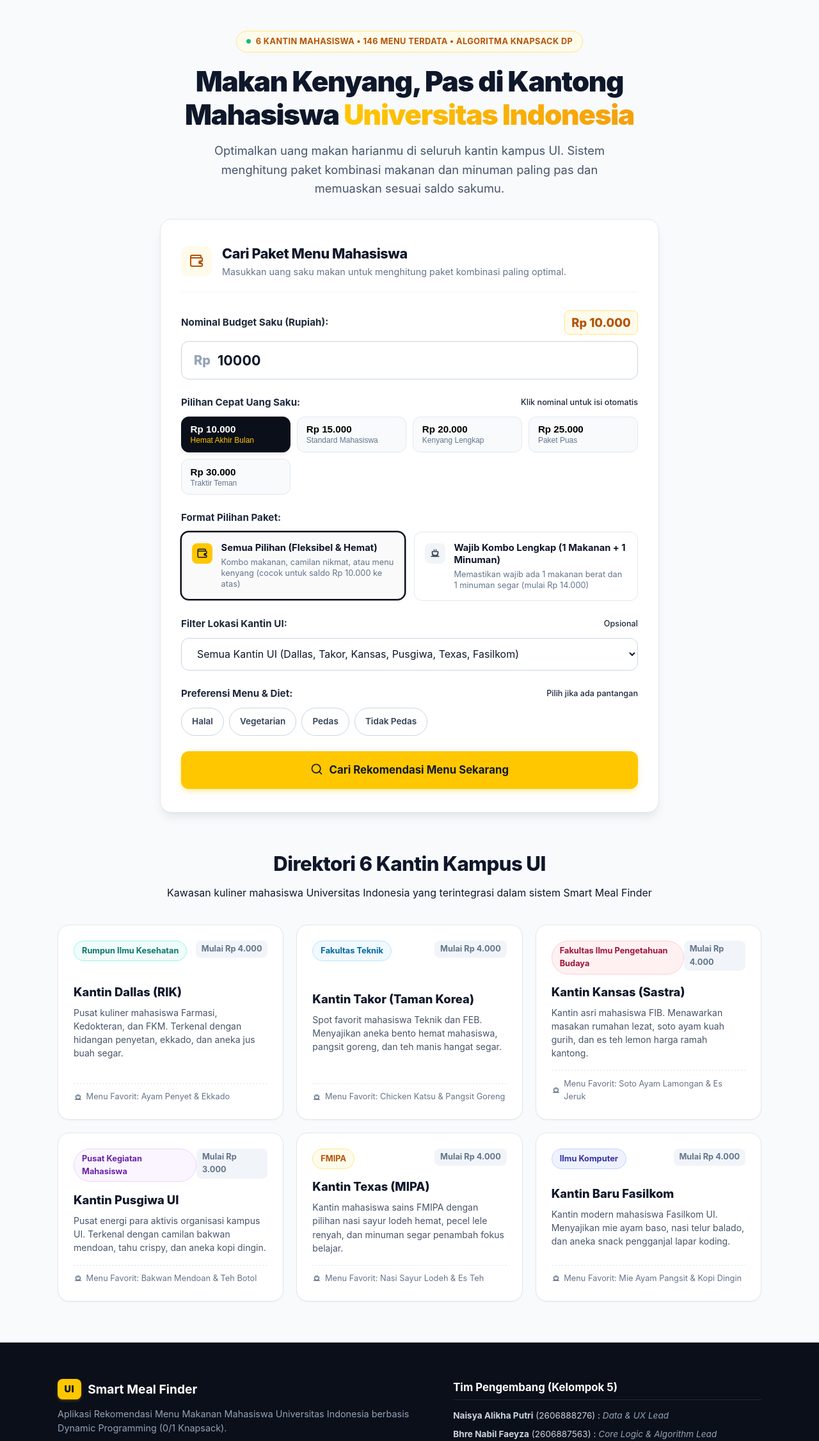
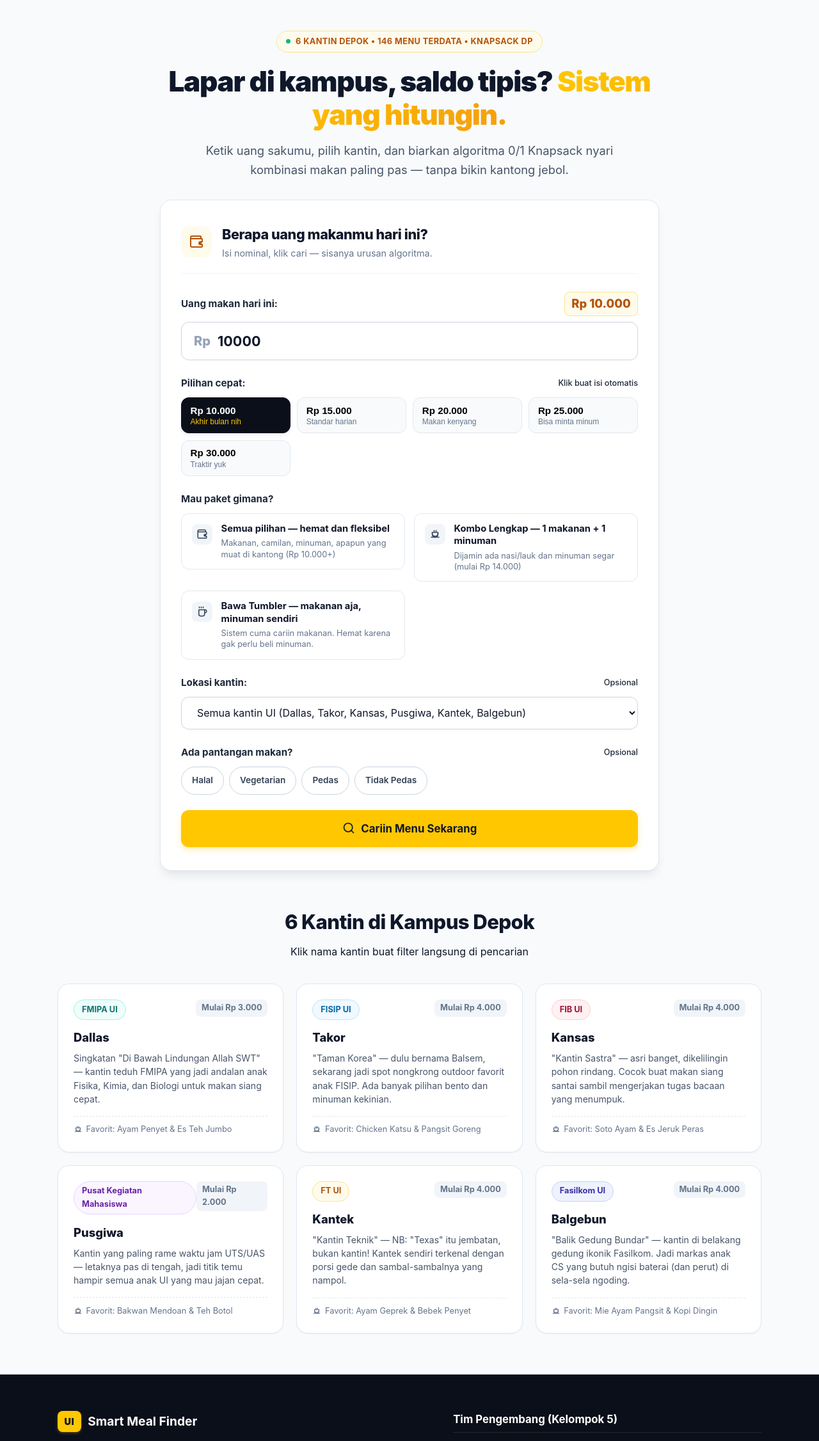
Before and after one commit to BhreKheley/TPA-DDP1, a Flask app: page / in a window 1280 px wide. Shown: the part 77-2329 px from the top of the page at 64% size. Run offline with Flask 3, Linux system fonts and the light colour scheme.

Commit message:
fix(data): correct UI canteen names, faculty, and student-voice copy
- Dallas: RIK UI -> FMIPA UI, nama lengkap 'Di Bawah Lindungan Allah SWT'
- Takor: FEB UI -> FISIP UI, nama lengkap 'Taman Korea'
- Texas -> Kantek (Kantin Teknik), FT UI (Texas itu jembatan, bukan kantin)
- Fasilkom -> Balgebun (Balik Gedung Bundar), Fasilkom UI
- Kansas: tambah nama lengkap 'Kantin Sastra', FIB UI
- Pusgiwa: tambah nama lengkap 'Pusat Kegiatan Mahasiswa'
- Rewrite seluruh copy index.html dan results.html pakai bahasa anak kampus
- Fix test_loader expected canteen names sesuai nama baru
- Fix test_app no_matching_items accept 'gak ada' sebagai valid phrase

```diff
--- a/app/templates/index.html
+++ b/app/templates/index.html
@@ -4,23 +4,24 @@
 {% block title %}Beranda | Smart Meal Finder UI{% endblock %}
 
 {% block content %}
-<!-- Hero Section Interaktif Kampus UI -->
+<!-- Hero -->
 <section class="hero-section">
     <div class="hero-header-wrap">
         <div class="hero-status-pill">
             <span class="hero-status-dot" aria-hidden="true"></span>
-            <span>6 KANTIN MAHASISWA &bull; 146 MENU TERDATA &bull; ALGORITMA KNAPSACK DP</span>
+            <span>6 KANTIN DEPOK &bull; 146 MENU TERDATA &bull; KNAPSACK DP</span>
         </div>
         <h1 class="hero-title">
-            Makan Kenyang, Pas di Kantong Mahasiswa <span class="highlight-yellow">Universitas Indonesia</span>
+            Lapar di kampus, saldo tipis?
+            <span class="highlight-yellow">Sistem yang hitungin.</span>
         </h1>
         <p class="hero-desc">
-            Optimalkan uang makan harianmu di seluruh kantin kampus UI. Sistem menghitung paket kombinasi makanan dan minuman paling pas dan memuaskan sesuai saldo sakumu.
+            Ketik uang sakumu, pilih kantin, dan biarkan algoritma 0/1 Knapsack nyari kombinasi makan paling pas — tanpa bikin kantong jebol.
         </p>
     </div>
 </section>
 
-<!-- Formulir Rekomendasi Menu Berdasarkan Anggaran -->
+<!-- Form Rekomendasi -->
 <section class="search-section">
     <div class="card search-card">
         <div class="card-header-clean">
@@ -28,16 +29,16 @@
                 {{ icon("wallet", size=24) }}
             </div>
             <div>
-                <h2 class="card-title">Cari Paket Menu Mahasiswa</h2>
-                <p class="card-subtitle">Masukkan uang saku makan untuk menghitung paket kombinasi paling optimal.</p>
+                <h2 class="card-title">Berapa uang makanmu hari ini?</h2>
+                <p class="card-subtitle">Isi nominal, klik cari — sisanya urusan algoritma.</p>
             </div>
         </div>
 
         <form action="/recommend" method="POST" class="budget-form" id="recommend-form">
-            <!-- Input Nominal Anggaran -->
+            <!-- Input Nominal -->
             <div class="form-group">
                 <label for="budget-input" class="form-label">
-                    <span>Nominal Budget Saku (Rupiah):</span>
+                    <span>Uang makan hari ini:</span>
                     <span class="currency-preview" id="budget-preview">Rp 10.000</span>
                 </label>
                 <div class="input-prefix-wrapper">
@@ -47,7 +48,7 @@
                         name="budget"
                         id="budget-input"
                         class="form-control form-control-lg"
-                        placeholder="Contoh: 15000"
+                        placeholder="Ketik nominal, contoh: 15000"
                         value="10000"
                         min="0"
                         step="1000"
@@ -58,49 +59,50 @@
                 </div>
             </div>
 
-            <!-- Pilihan Cepat (Quick Preset Chips) -->
+            <!-- Preset Chips -->
             <div class="form-group">
                 <label class="form-label">
-                    <span>Pilihan Cepat Uang Saku:</span>
-                    <small class="text-muted" style="font-weight: 500;">Klik nominal untuk isi otomatis</small>
+                    <span>Pilihan cepat:</span>
+                    <small class="text-muted" style="font-weight: 500;">Klik buat isi otomatis</small>
                 </label>
                 <div class="preset-chips">
-                    <button type="button" class="preset-chip active" data-amount="10000" data-combo="off">
+                    <button type="button" class="preset-chip active" data-amount="10000" data-combo="off" data-food-only="off">
                         <span class="preset-title">Rp 10.000</span>
-                        <span class="preset-desc">Hemat Akhir Bulan</span>
+                        <span class="preset-desc">Akhir bulan nih</span>
                     </button>
-                    <button type="button" class="preset-chip" data-amount="15000" data-combo="on">
+                    <button type="button" class="preset-chip" data-amount="15000" data-combo="on" data-food-only="off">
                         <span class="preset-title">Rp 15.000</span>
-                        <span class="preset-desc">Standard Mahasiswa</span>
+                        <span class="preset-desc">Standar harian</span>
                     </button>
-                    <button type="button" class="preset-chip" data-amount="20000" data-combo="on">
+                    <button type="button" class="preset-chip" data-amount="20000" data-combo="on" data-food-only="off">
                         <span class="preset-title">Rp 20.000</span>
-                        <span class="preset-desc">Kenyang Lengkap</span>
+                        <span class="preset-desc">Makan kenyang</span>
                     </button>
-                    <button type="button" class="preset-chip" data-amount="25000" data-combo="on">
+                    <button type="button" class="preset-chip" data-amount="25000" data-combo="on" data-food-only="off">
                         <span class="preset-title">Rp 25.000</span>
-                        <span class="preset-desc">Paket Puas</span>
+                        <span class="preset-desc">Bisa minta minum</span>
                     </button>
-                    <button type="button" class="preset-chip" data-amount="30000" data-combo="on">
+                    <button type="button" class="preset-chip" data-amount="30000" data-combo="on" data-food-only="off">
                         <span class="preset-title">Rp 30.000</span>
-                        <span class="preset-desc">Traktir Teman</span>
+                        <span class="preset-desc">Traktir yuk</span>
                     </button>
                 </div>
             </div>
 
-            <!-- Format Pilihan Menu (Fleksibel vs Wajib Kombo) -->
+            <!-- Format Paket -->
             <div class="form-group">
                 <label class="form-label">
-                    <span>Format Pilihan Paket:</span>
+                    <span>Mau paket gimana?</span>
                 </label>
                 <div class="format-toggle-group">
                     <label class="format-option">
                         <input type="radio" name="require_combo" value="off" id="combo-flexible" checked>
+                        <input type="hidden" name="food_only" value="off" id="food-only-hidden">
                         <span class="format-box">
                             <span class="format-icon" aria-hidden="true">{{ icon("wallet", 18) }}</span>
                             <span class="format-text">
-                                <strong>Semua Pilihan (Fleksibel & Hemat)</strong>
-                                <small>Kombo makanan, camilan nikmat, atau menu kenyang (cocok untuk saldo Rp 10.000 ke atas)</small>
+                                <strong>Semua pilihan — hemat dan fleksibel</strong>
+                                <small>Makanan, camilan, minuman, apapun yang muat di kantong (Rp 10.000+)</small>
                             </span>
                         </span>
                     </label>
@@ -109,23 +111,33 @@
                         <span class="format-box">
                             <span class="format-icon" aria-hidden="true">{{ icon("food", 18) }}</span>
                             <span class="format-text">
-                                <strong>Wajib Kombo Lengkap (1 Makanan + 1 Minuman)</strong>
-                                <small>Memastikan wajib ada 1 makanan berat dan 1 minuman segar (mulai Rp 14.000)</small>
+                                <strong>Kombo Lengkap — 1 makanan + 1 minuman</strong>
+                                <small>Dijamin ada nasi/lauk dan minuman segar (mulai Rp 14.000)</small>
+                            </span>
+                        </span>
+                    </label>
+                    <label class="format-option">
+                        <input type="radio" name="require_combo" value="off" id="combo-tumbler">
+                        <span class="format-box">
+                            <span class="format-icon" aria-hidden="true">{{ icon("beverage", 18) }}</span>
+                            <span class="format-text">
+                                <strong>Bawa Tumbler — makanan aja, minuman sendiri</strong>
+                                <small>Sistem cuma cariin makanan. Hemat karena gak perlu beli minuman.</small>
                             </span>
                         </span>
                     </label>
                 </div>
             </div>
 
-            <!-- Pilihan Lokasi Kantin UI -->
+            <!-- Filter Kantin -->
             <div class="form-group">
                 <label for="canteen-select" class="form-label">
-                    <span>Filter Lokasi Kantin UI:</span>
+                    <span>Lokasi kantin:</span>
                     <small class="text-muted" style="font-weight: 500;">Opsional</small>
                 </label>
                 <div class="select-wrapper">
                     <select name="canteen" id="canteen-select" class="form-control">
-                        <option value="">Semua Kantin UI (Dallas, Takor, Kansas, Pusgiwa, Texas, Fasilkom)</option>
+                        <option value="">Semua kantin UI (Dallas, Takor, Kansas, Pusgiwa, Kantek, Balgebun)</option>
                         {% for c in canteens %}
                         <option value="{{ c }}">{{ c }}</option>
                         {% endfor %}
@@ -133,11 +145,11 @@
                 </div>
             </div>
 
-            <!-- Preferensi Makanan -->
+            <!-- Preferensi Diet -->
             <div class="form-group">
                 <label class="form-label">
-                    <span>Preferensi Menu & Diet:</span>
-                    <small class="text-muted" style="font-weight: 500;">Pilih jika ada pantangan</small>
+                    <span>Ada pantangan makan?</span>
+                    <small class="text-muted" style="font-weight: 500;">Opsional</small>
                 </label>
                 <div class="dietary-checkboxes">
                     {% for opt in dietary_options %}
@@ -149,111 +161,111 @@
                 </div>
             </div>
 
-            <!-- Tombol Aksi Utama -->
+            <!-- Tombol Cari -->
             <div class="form-action">
                 <button type="submit" class="btn btn-primary btn-block btn-lg" id="submit-search-btn">
                     <span class="btn-icon" aria-hidden="true">{{ icon("search", size=20) }}</span>
-                    <span>Cari Rekomendasi Menu Sekarang</span>
+                    <span>Cariin Menu Sekarang</span>
                 </button>
             </div>
         </form>
     </div>
 </section>
 
-<!-- Direktori 6 Kantin Kampus UI -->
+<!-- 6 Kantin Kampus UI -->
 <section class="features-section">
     <div class="section-header">
-        <h2>Direktori 6 Kantin Kampus UI</h2>
-        <p class="text-muted">Kawasan kuliner mahasiswa Universitas Indonesia yang terintegrasi dalam sistem Smart Meal Finder</p>
+        <h2>6 Kantin di Kampus Depok</h2>
+        <p class="text-muted">Klik nama kantin buat filter langsung di pencarian</p>
     </div>
     <div class="grid-3">
         <div class="canteen-card">
             <div class="canteen-card-header">
-                <span class="canteen-badge canteen-pill-dallas">Rumpun Ilmu Kesehatan</span>
-                <span class="canteen-price-floor">Mulai Rp 4.000</span>
+                <span class="canteen-badge canteen-pill-dallas">FMIPA UI</span>
+                <span class="canteen-price-floor">Mulai Rp 3.000</span>
             </div>
             <div>
-                <h3>Kantin Dallas (RIK)</h3>
-                <p>Pusat kuliner mahasiswa Farmasi, Kedokteran, dan FKM. Terkenal dengan hidangan penyetan, ekkado, dan aneka jus buah segar.</p>
+                <h3>Dallas</h3>
+                <p>Singkatan "Di Bawah Lindungan Allah SWT" — kantin teduh FMIPA yang jadi andalan anak Fisika, Kimia, dan Biologi untuk makan siang cepat.</p>
             </div>
             <div class="canteen-card-signature">
                 {{ icon("food", size=14) }}
-                <span>Menu Favorit: Ayam Penyet & Ekkado</span>
+                <span>Favorit: Ayam Penyet &amp; Es Teh Jumbo</span>
             </div>
         </div>
 
         <div class="canteen-card">
             <div class="canteen-card-header">
-                <span class="canteen-badge canteen-pill-takor">Fakultas Teknik</span>
+                <span class="canteen-badge canteen-pill-takor">FISIP UI</span>
                 <span class="canteen-price-floor">Mulai Rp 4.000</span>
             </div>
             <div>
-                <h3>Kantin Takor (Taman Korea)</h3>
-                <p>Spot favorit mahasiswa Teknik dan FEB. Menyajikan aneka bento hemat mahasiswa, pangsit goreng, dan teh manis hangat segar.</p>
+                <h3>Takor</h3>
+                <p>"Taman Korea" — dulu bernama Balsem, sekarang jadi spot nongkrong outdoor favorit anak FISIP. Ada banyak pilihan bento dan minuman kekinian.</p>
             </div>
             <div class="canteen-card-signature">
                 {{ icon("food", size=14) }}
-                <span>Menu Favorit: Chicken Katsu & Pangsit Goreng</span>
+                <span>Favorit: Chicken Katsu &amp; Pangsit Goreng</span>
             </div>
         </div>
 
         <div class="canteen-card">
             <div class="canteen-card-header">
-                <span class="canteen-badge canteen-pill-kansas">Fakultas Ilmu Pengetahuan Budaya</span>
+                <span class="canteen-badge canteen-pill-kansas">FIB UI</span>
                 <span class="canteen-price-floor">Mulai Rp 4.000</span>
             </div>
             <div>
-                <h3>Kantin Kansas (Sastra)</h3>
-                <p>Kantin asri mahasiswa FIB. Menawarkan masakan rumahan lezat, soto ayam kuah gurih, dan es teh lemon harga ramah kantong.</p>
+                <h3>Kansas</h3>
+                <p>"Kantin Sastra" — asri banget, dikelilingin pohon rindang. Cocok buat makan siang santai sambil mengerjakan tugas bacaan yang menumpuk.</p>
             </div>
             <div class="canteen-card-signature">
                 {{ icon("food", size=14) }}
-                <span>Menu Favorit: Soto Ayam Lamongan & Es Jeruk</span>
+                <span>Favorit: Soto Ayam &amp; Es Jeruk Peras</span>
             </div>
         </div>
 
         <div class="canteen-card">
             <div class="canteen-card-header">
                 <span class="canteen-badge canteen-pill-pusgiwa">Pusat Kegiatan Mahasiswa</span>
-                <span class="canteen-price-floor">Mulai Rp 3.000</span>
+                <span class="canteen-price-floor">Mulai Rp 2.000</span>
             </div>
             <div>
-                <h3>Kantin Pusgiwa UI</h3>
-                <p>Pusat energi para aktivis organisasi kampus UI. Terkenal dengan camilan bakwan mendoan, tahu crispy, dan aneka kopi dingin.</p>
+                <h3>Pusgiwa</h3>
+                <p>Kantin yang paling rame waktu jam UTS/UAS — letaknya pas di tengah, jadi titik temu hampir semua anak UI yang mau jajan cepat.</p>
             </div>
             <div class="canteen-card-signature">
                 {{ icon("food", size=14) }}
-                <span>Menu Favorit: Bakwan Mendoan & Teh Botol</span>
+                <span>Favorit: Bakwan Mendoan &amp; Teh Botol</span>
             </div>
         </div>
 
         <div class="canteen-card">
             <div class="canteen-card-header">
-                <span class="canteen-badge canteen-pill-texas">FMIPA</span>
+                <span class="canteen-badge canteen-pill-texas">FT UI</span>
                 <span class="canteen-price-floor">Mulai Rp 4.000</span>
             </div>
             <div>
-                <h3>Kantin Texas (MIPA)</h3>
-                <p>Kantin mahasiswa sains FMIPA dengan pilihan nasi sayur lodeh hemat, pecel lele renyah, dan minuman segar penambah fokus belajar.</p>
+                <h3>Kantek</h3>
+                <p>"Kantin Teknik" — NB: "Texas" itu jembatan, bukan kantin! Kantek sendiri terkenal dengan porsi gede dan sambal-sambalnya yang nampol.</p>
             </div>
             <div class="canteen-card-signature">
                 {{ icon("food", size=14) }}
-                <span>Menu Favorit: Nasi Sayur Lodeh & Es Teh</span>
+                <span>Favorit: Ayam Geprek &amp; Bebek Penyet</span>
             </div>
         </div>
 
         <div class="canteen-card">
             <div class="canteen-card-header">
-                <span class="canteen-badge canteen-pill-fasilkom">Ilmu Komputer</span>
+                <span class="canteen-badge canteen-pill-fasilkom">Fasilkom UI</span>
                 <span class="canteen-price-floor">Mulai Rp 4.000</span>
             </div>
             <div>
-                <h3>Kantin Baru Fasilkom</h3>
-                <p>Kantin modern mahasiswa Fasilkom UI. Menyajikan mie ayam baso, nasi telur balado, dan aneka snack pengganjal lapar koding.</p>
+                <h3>Balgebun</h3>
+                <p>"Balik Gedung Bundar" — kantin di belakang gedung ikonik Fasilkom. Jadi markas anak CS yang butuh ngisi baterai (dan perut) di sela-sela ngoding.</p>
             </div>
             <div class="canteen-card-signature">
                 {{ icon("food", size=14) }}
-                <span>Menu Favorit: Mie Ayam Pangsit & Kopi Dingin</span>
+                <span>Favorit: Mie Ayam Pangsit &amp; Kopi Dingin</span>
             </div>
         </div>
     </div>
```
Also changed, not shown: app/templates/results.html (+46 -41 lines), data/merchants.json (+325 -96 lines), tests/test_app.py (+1 -1 lines), tests/test_loader.py (+1 -1 lines).
